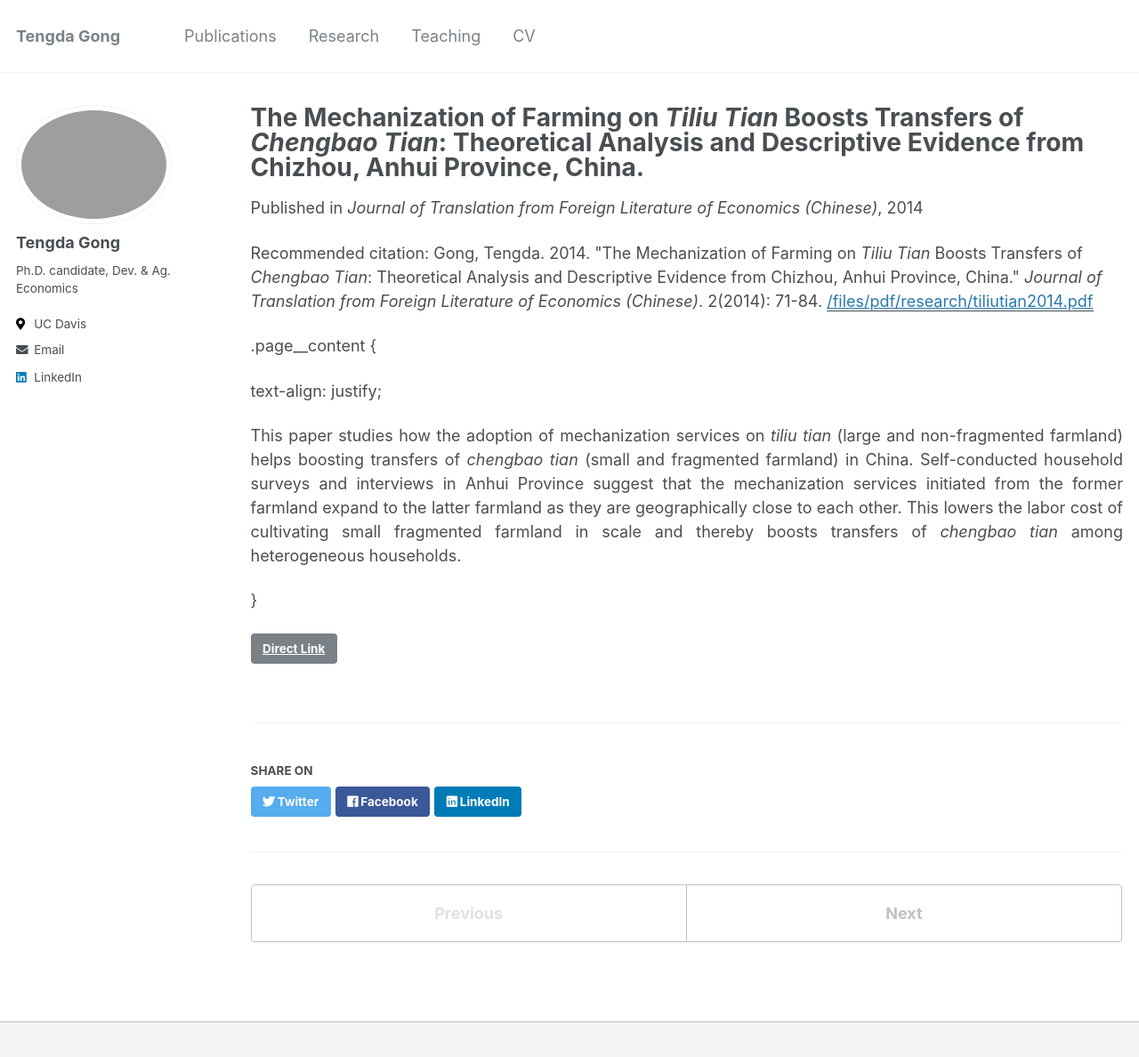
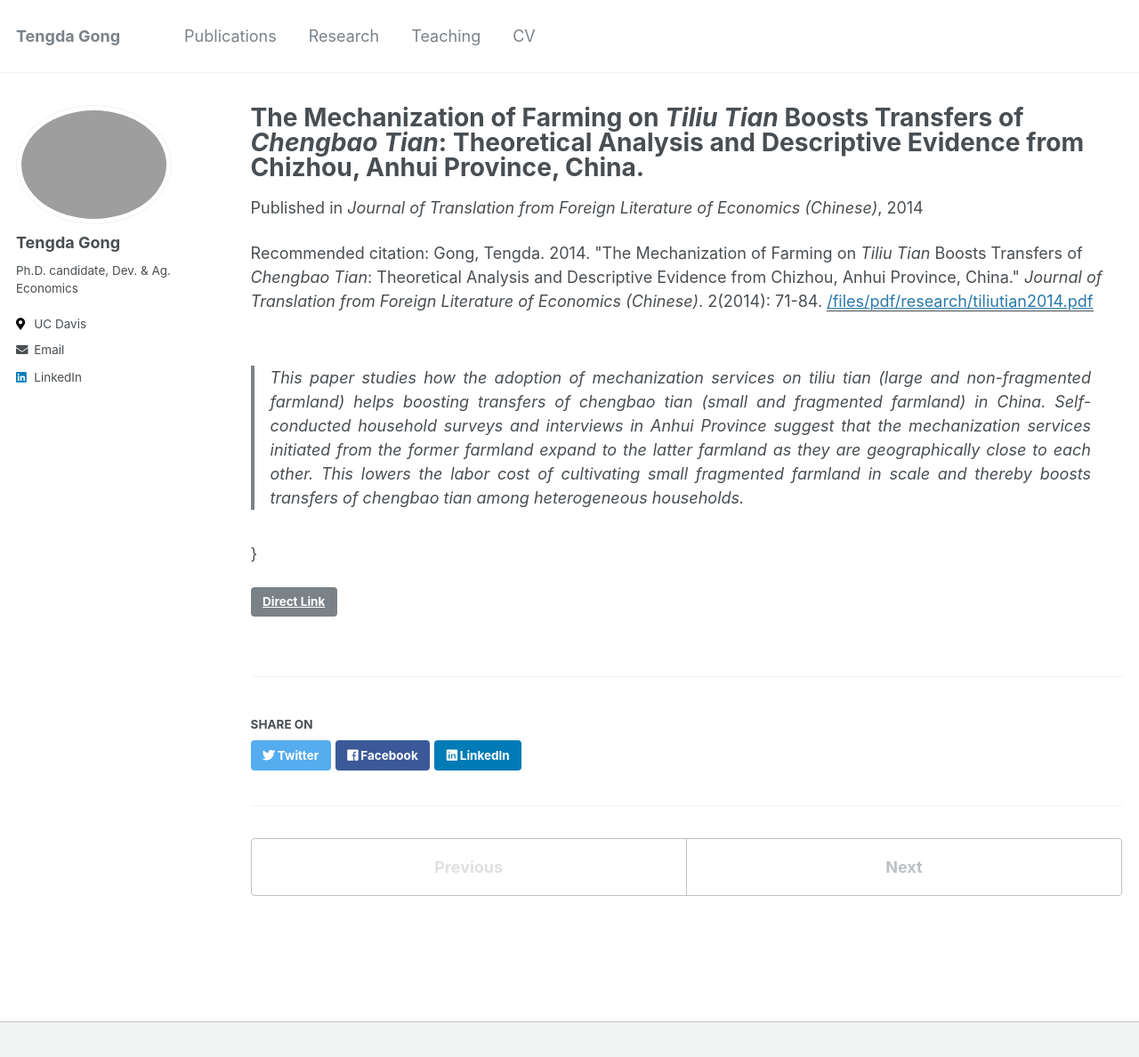
Before and after one commit to tendakung/tendakung.github.io, a Jekyll site: the page built from _publications/2014-paper1.md, in a window 1280 px wide and 1221 px high. Shown: the top 1188 px of the window at 89% size. Built offline with Jekyll 4.4.1, drawn with Linux system fonts in a browser that asks for light colours.

Commit message:
change it back

```diff
--- a/_publications/2014-paper1.md
+++ b/_publications/2014-paper1.md
@@ -8,11 +8,7 @@ paperurl: '/files/pdf/research/tiliutian2014.pdf'
 link: 'http://www.cqvip.com/qk/91566x/201402/1003253816.html'
 citation: 'Gong, Tengda. 2014. &quot;The Mechanization of Farming on <i>Tiliu Tian</i> Boosts Transfers of <i>Chengbao Tian</i>: Theoretical Analysis and Descriptive Evidence from Chizhou, Anhui Province, China.&quot; <i>Journal of Translation from Foreign Literature of Economics (Chinese)</i>. 2(2014): 71-84.'
 ---
-.page__content {
-
-text-align: justify;
-
-This paper studies how the adoption of mechanization services on <i>tiliu tian</i> (large and non-fragmented farmland) helps boosting transfers of <i>chengbao tian</i> (small and fragmented farmland) in China. Self-conducted household surveys and interviews in Anhui Province suggest that the mechanization services initiated from the former farmland expand to the latter farmland as they are geographically close to each other. This lowers the labor cost of cultivating small fragmented farmland in scale and thereby boosts transfers of <i>chengbao tian</i> among heterogeneous households.
+>This paper studies how the adoption of mechanization services on <i>tiliu tian</i> (large and non-fragmented farmland) helps boosting transfers of <i>chengbao tian</i> (small and fragmented farmland) in China. Self-conducted household surveys and interviews in Anhui Province suggest that the mechanization services initiated from the former farmland expand to the latter farmland as they are geographically close to each other. This lowers the labor cost of cultivating small fragmented farmland in scale and thereby boosts transfers of <i>chengbao tian</i> among heterogeneous households.
 <br>
 
 }
```
